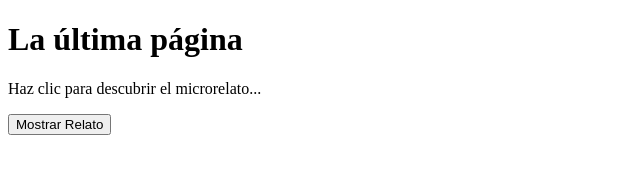
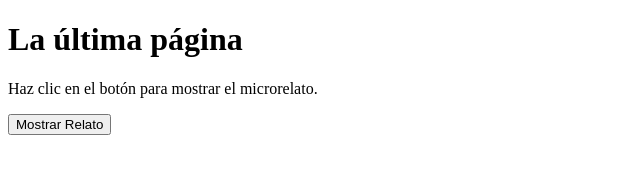
Before and after one commit to MarcoS9309/Repositorio-de-entradas, a plain HTML site: page EjerciciosJS/24-07-2025-js1/index.html in a window 1280 px wide. Shown: the full height of the page, 0-640 px from the left. Drawn offline with Linux system fonts and the light colour scheme.

Commit message:
update new text

```diff
--- a/EjerciciosJS/24-07-2025-js1/index.html
+++ b/EjerciciosJS/24-07-2025-js1/index.html
@@ -3,14 +3,11 @@
 <head>
     <meta charset="UTF-8">
     <title>Microrelato Interactivo</title>
-    <link rel="stylesheet" href="estilos.css">
 </head>
 <body>
-    <div id="contenido">
-        <h1>La última página</h1>
-        <p id="relato">Haz clic para descubrir el microrelato...</p>
-        <button id="btnMostrar">Mostrar Relato</button>
-    </div>
+    <h1>La última página</h1>
+    <p id="texto-relato">Haz clic en el botón para mostrar el microrelato.</p>
+    <button id="mostrar-relato">Mostrar Relato</button>
 
     <script src="script.js"></script>
 </body>
```
Also changed, not shown: EjerciciosJS/24-07-2025-js1/script.js (+4 -4 lines).
